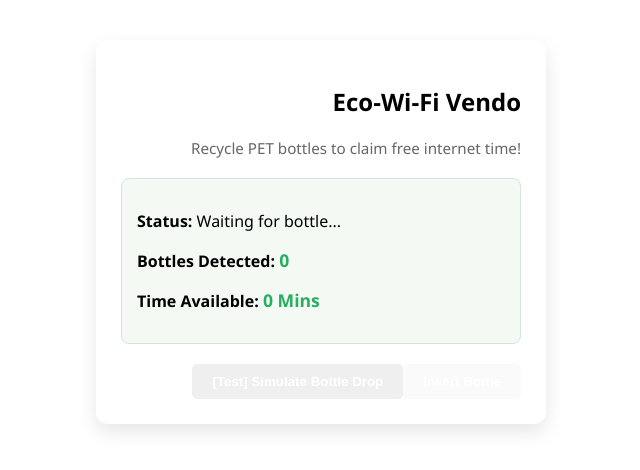
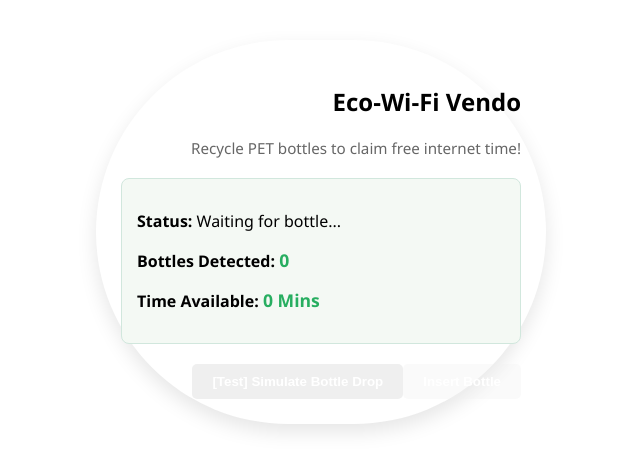
Before and after one commit to mac0206/Ecowifidashboard, a React (Vite) app in the folder Frontend/: page / in a window 1280 px wide. Shown: the top 470 px of the page, without its empty margins (319-959 px from the left). Built offline with nearby package versions, Linux system fonts and the light colour scheme; no server answers.

Commit message:
test jenkins

```diff
--- a/Frontend/src/Portal.css
+++ b/Frontend/src/Portal.css
@@ -3,7 +3,7 @@
   margin: 40px auto;
   padding: 25px;
   background: #ffffff;
-  border-radius: 12px;
+  border-radius: 200px;
   box-shadow: 0 8px 20px rgba(0,0,0,0.1);
   text-align:end;
   font-family: 'Segoe UI', Tahoma, Geneva, Verdana, sans-serif;
```
